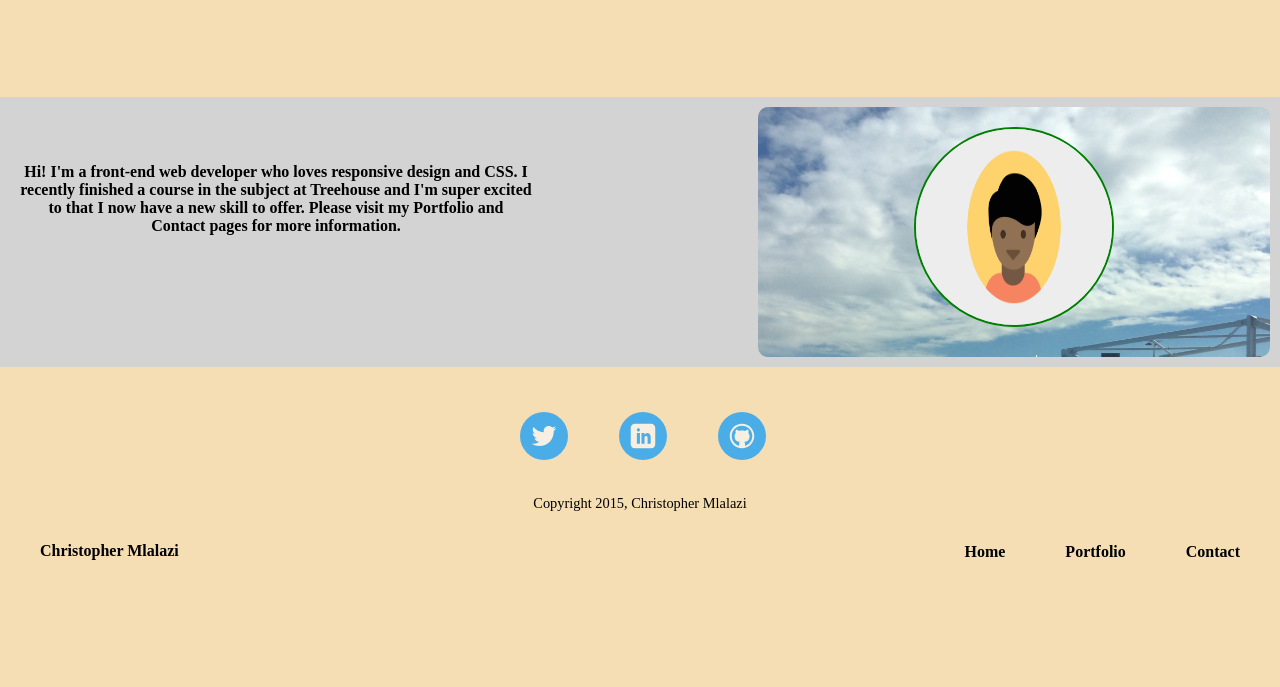
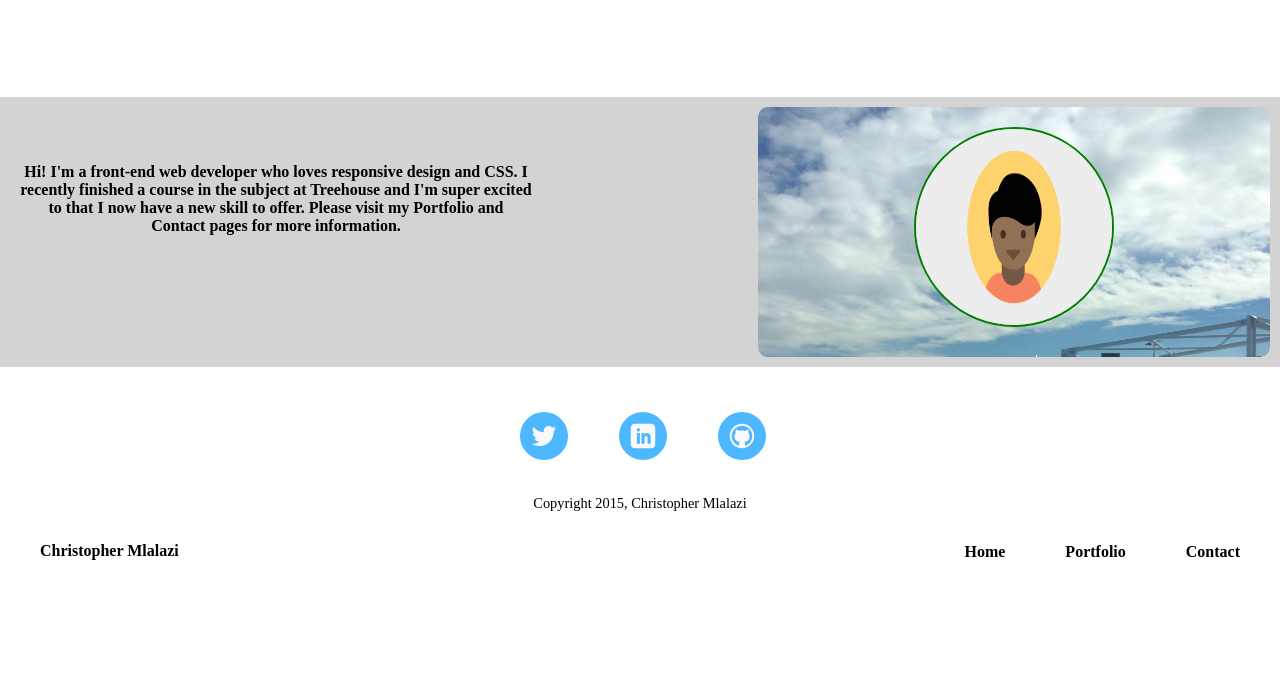
Before and after one commit to ChrisMlalazi/Project_2, a plain HTML site: page index.html in a window 1280 px wide. Shown: the part 113-800 px from the top of the page. Drawn offline with Linux system fonts and the light colour scheme; a web font is replaced by a local one.

Commit message:
Background

```diff
--- a/styles.css
+++ b/styles.css
@@ -7,7 +7,7 @@
 body {
 	text-align: center;
 	margin: 0 auto;
-	background-color: #f5deb3;
+	background-color: white;
 
 }
 
```
